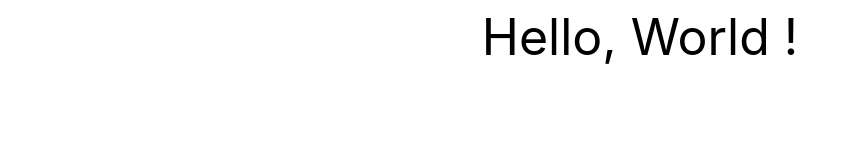
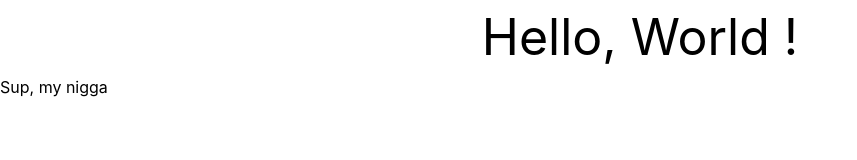
Before and after one commit to Magamed-7/Lesson-11, a website: page index.html in a window 1280 px wide. Shown: the whole page, without its empty margins (0-857 px from the left). Drawn offline with nearby package versions, Linux system fonts and the light colour scheme; files that its build step writes are made by us from their sources.

Commit message:
section2

```diff
--- a/index.html
+++ b/index.html
@@ -8,5 +8,8 @@
 </head>
 <body>
     <h1 class="text-[50px] text-center"> Hello, World ! </h1>
+
+    <!-- You sup -->
+    <section> Sup, my nigga </section>
 </body>
 </html>
```
